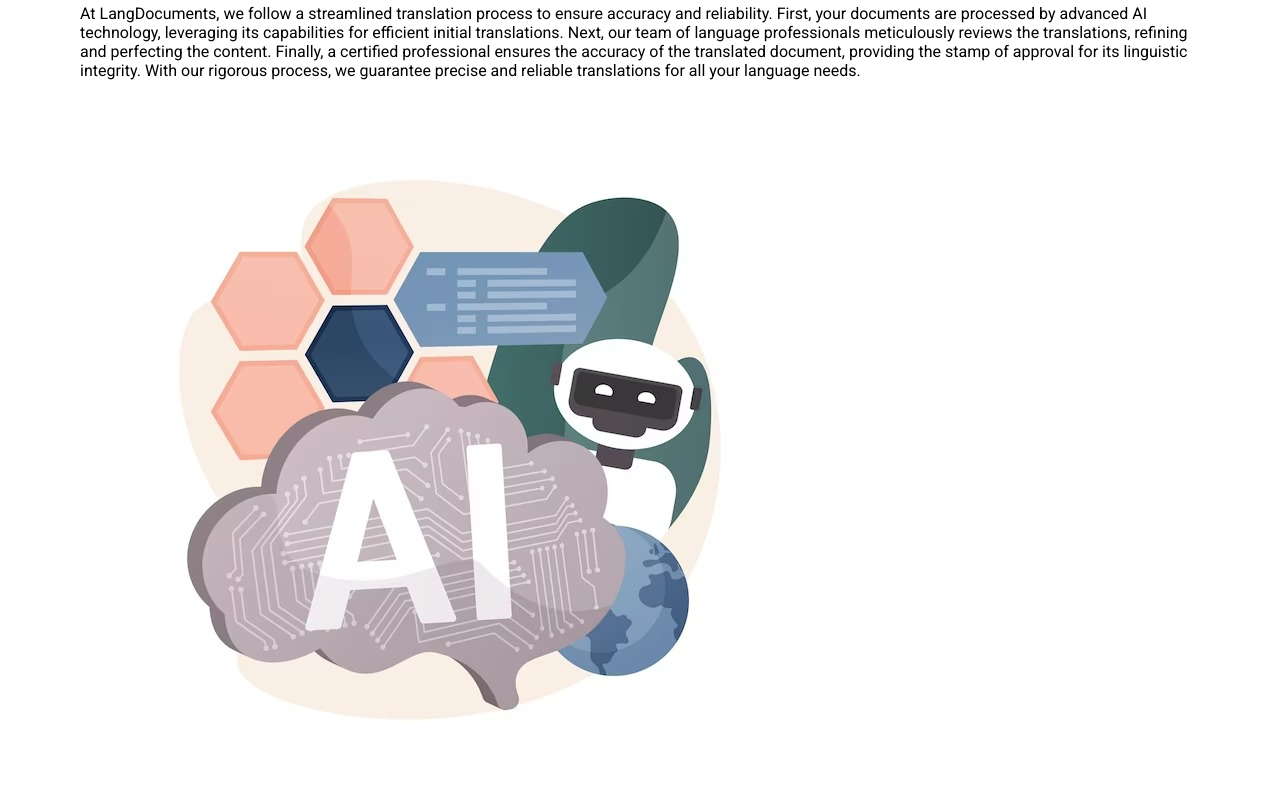
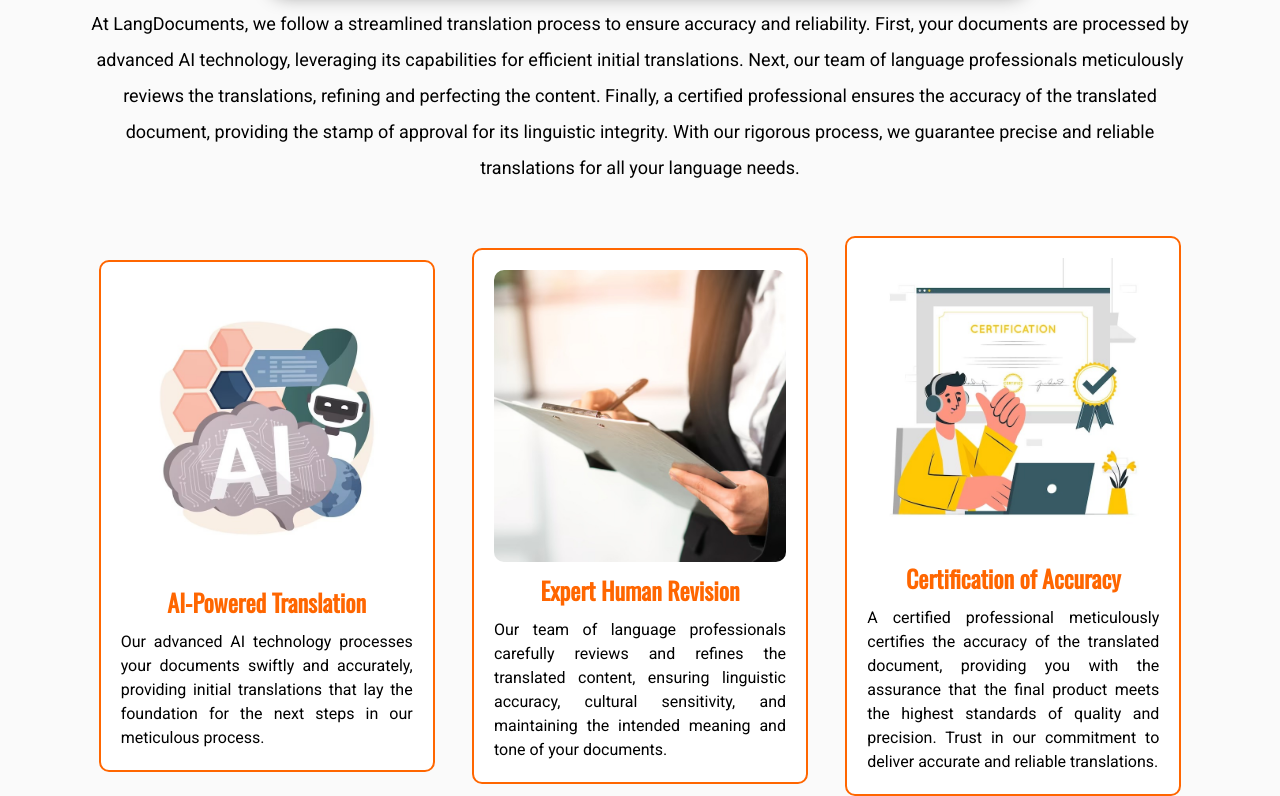
Before and after one commit to MarAntBQ/WDD130, a plain HTML site: page langdocuments/services.html in a window 1280 px wide. Shown: the part 612-1408 px from the top of the page. Drawn offline with nearby package versions, Linux system fonts and the light colour scheme.

Commit message:
Work on Services Page

```diff
--- a/langdocuments/styles/styles.css
+++ b/langdocuments/styles/styles.css
@@ -279,6 +279,66 @@ header ul li a:hover, header ul li a.active {
   }
 }
 
+.services__information {
+  padding: 40px 0;
+  background: #fafafa;
+}
+.services__information-title {
+  margin-bottom: 30px;
+}
+.services__information-banner {
+  display: block;
+  margin: 20px auto;
+  width: 100%;
+  max-width: 750px;
+  filter: drop-shadow(8px 8px 10px #808080);
+  border-radius: 10px;
+}
+.services__information-subtitle {
+  text-align: center;
+  line-height: 2em;
+  font-size: 18px;
+}
+.services__information-container {
+  margin: 50px 0;
+  display: flex;
+  justify-content: space-around;
+  flex-wrap: wrap;
+  align-items: center;
+}
+.services__information-box {
+  background: white;
+  padding: 20px;
+  width: 30%;
+  border-radius: 10px;
+  transition: 0.3s;
+  border: 2px solid #FF6600;
+}
+@media (max-width: 768px) {
+  .services__information-box {
+    width: 45%;
+    margin-bottom: 20px;
+  }
+}
+@media (max-width: 550px) {
+  .services__information-box {
+    width: 90%;
+  }
+}
+.services__information-box img {
+  display: block;
+  width: 100%;
+  border-radius: inherit;
+}
+.services__information-box h2 {
+  margin: 10px 0;
+  color: #FF6600;
+}
+.services__information-box p {
+  text-align: justify;
+  line-height: 1.5em;
+}
+
 footer {
   padding: 30px 0;
   color: white;
```
